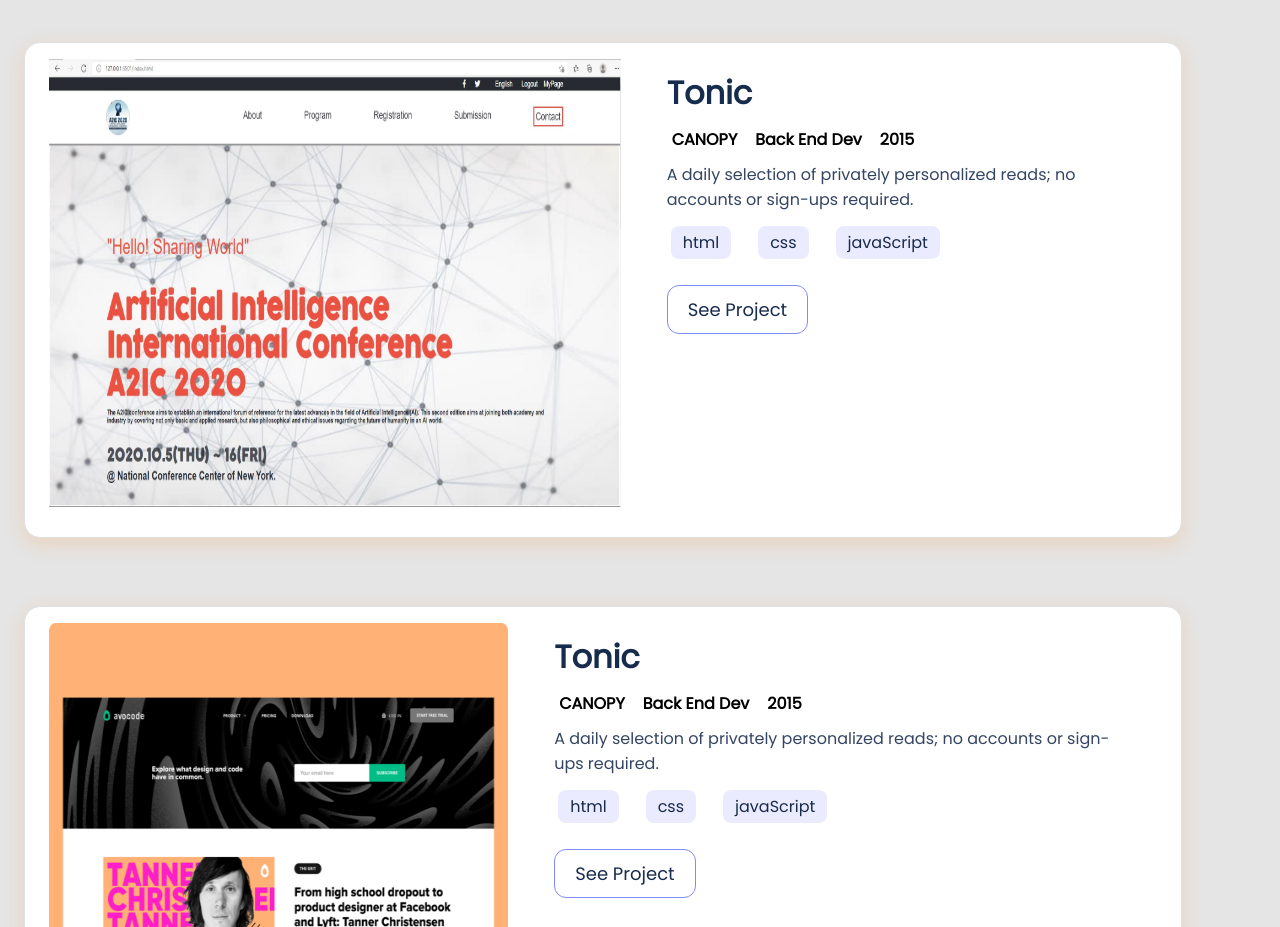
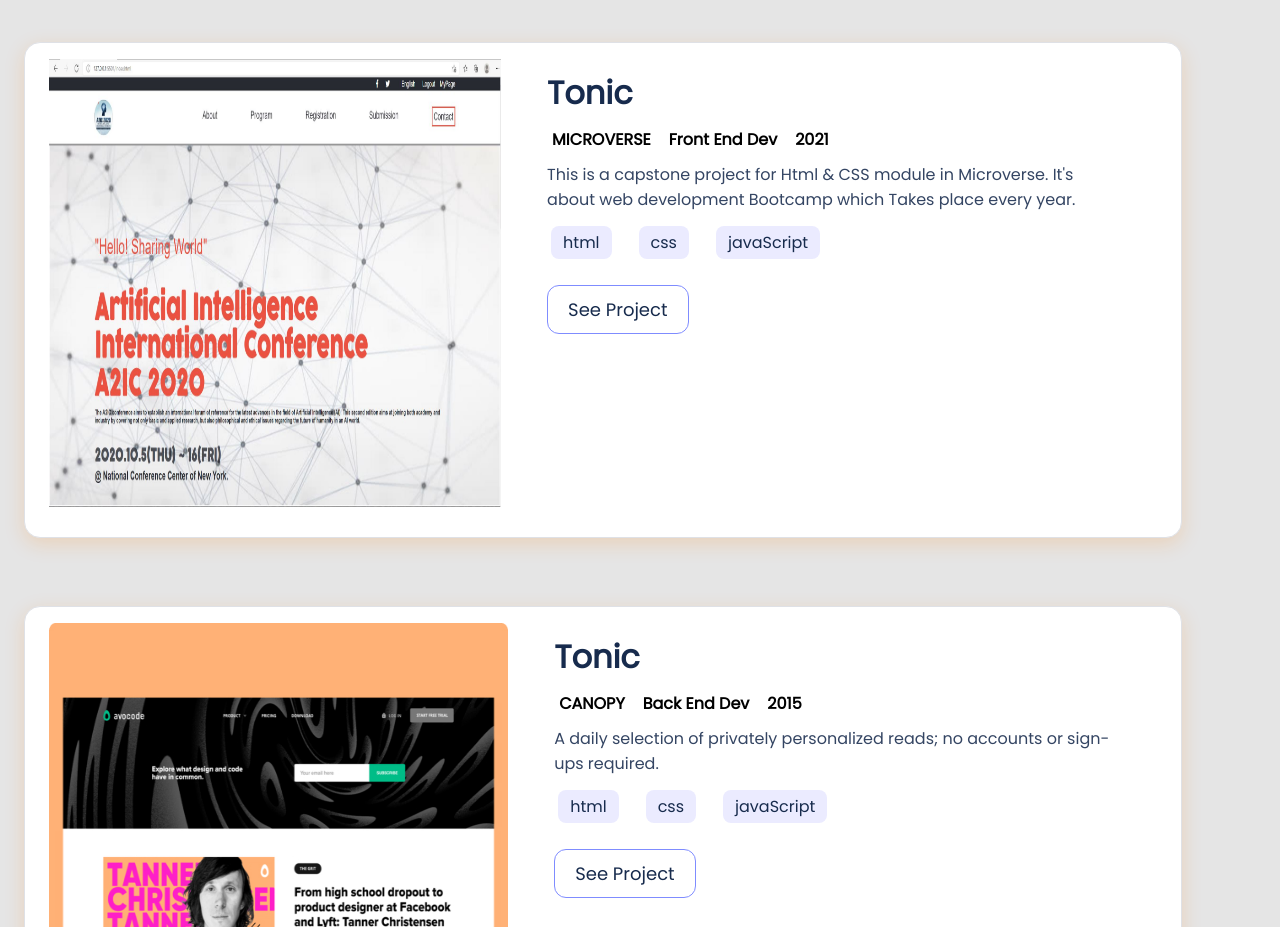
Before and after one commit to Kossi-stack/Mobile_Version_Skeleton, a plain HTML site: page index.html in a window 1280 px wide. Shown: the part 1740-2667 px from the top of the page. Drawn offline with Linux system fonts and the light colour scheme.

Commit message:
Add description to the project added

```diff
--- a/index.html
+++ b/index.html
@@ -176,14 +176,14 @@
               <h4>Tonic</h4>
               <div class="tonic-2">
                 <ul class="tonic-3">
-                  <li>CANOPY</li>
-                  <li>Back End Dev</li>
-                  <li>2015</li>
+                  <li>MICROVERSE</li>
+                  <li>Front End Dev</li>
+                  <li>2021</li>
                 </ul>
               </div>
               <p class="tonic-para">
-                A daily selection of privately personalized reads; no accounts
-                or sign-ups required.
+                This is a capstone project for Html & CSS module in Microverse.
+                It's about web development Bootcamp which Takes place every year.
               </p>
               <div>
                 <ul class="card-tags">
```
